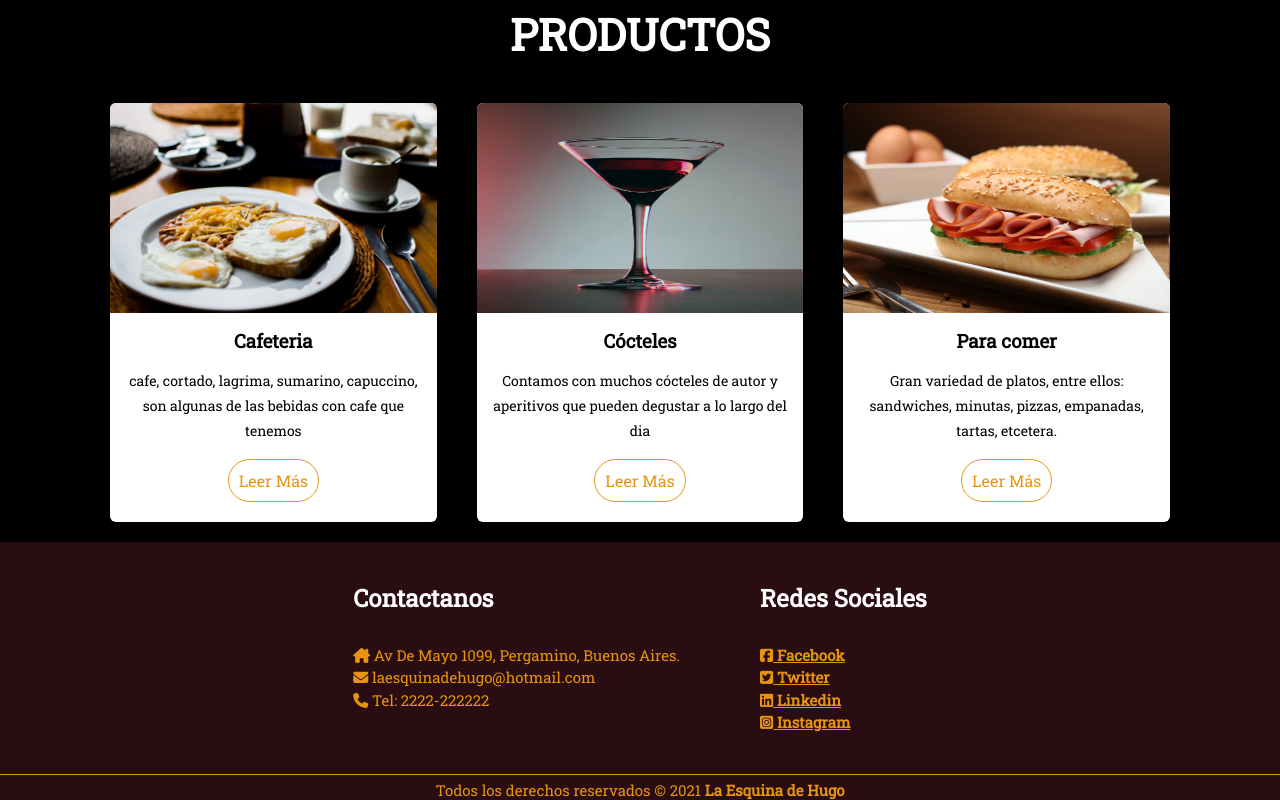
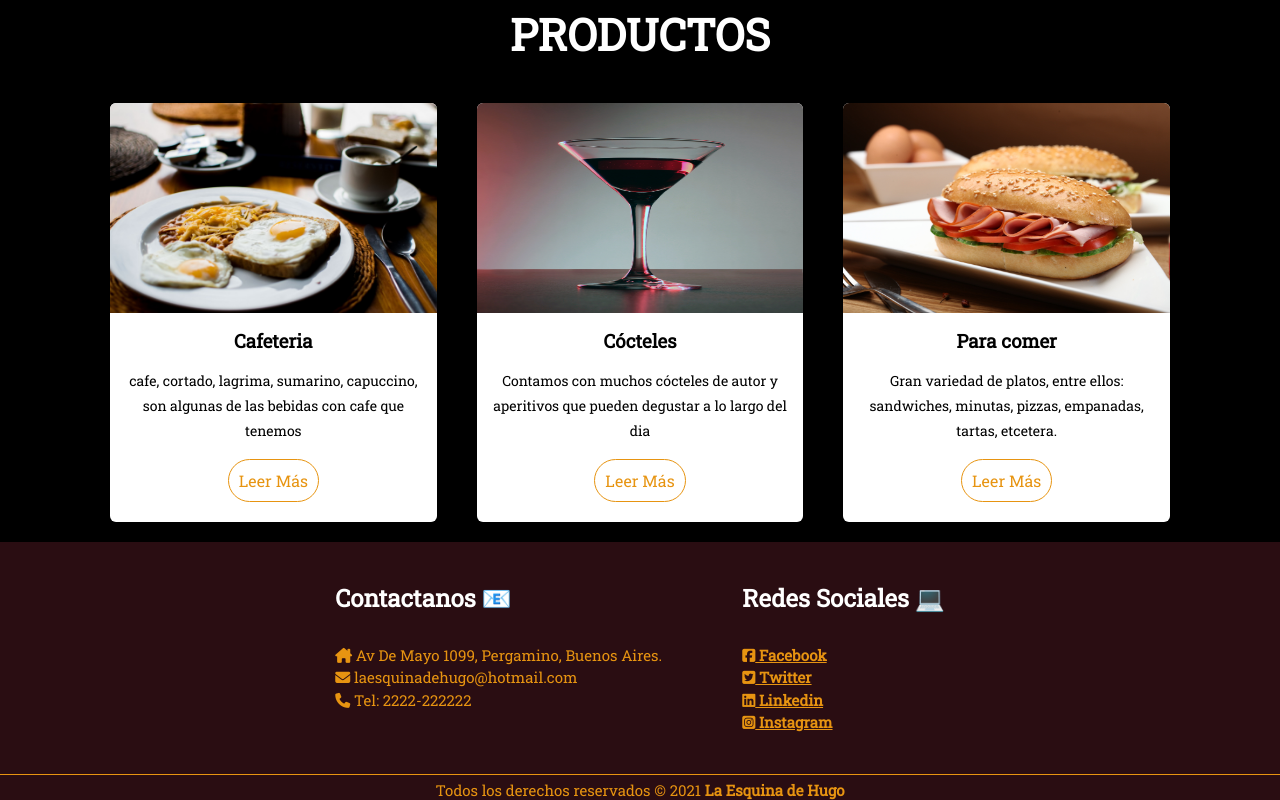
Before and after one commit to caceresexe/desafio04, a plain HTML site: page index.html in a window 1280 px wide. Shown: the part 1805-2605 px from the top of the page. Drawn offline with Linux system fonts and the light colour scheme.

Commit message:
modifying details

```diff
--- a/index.html
+++ b/index.html
@@ -97,7 +97,7 @@
     <footer>
         <div class="container-footer">
             <div class="box-footer">
-                <h2>Contactanos</h2>
+                <h2>Contactanos 📧</h2>
                     <ul>
                             <li><i class="fa-solid fa-house-chimney"></i> Av De Mayo 1099, Pergamino, Buenos Aires.</li>
                             <li><i class="fa-solid fa-envelope"></i></i> laesquinadehugo@hotmail.com</li>
@@ -107,7 +107,7 @@
             </div>
 
             <div class="box-footer">
-                <h2>Redes Sociales</h2>
+                <h2>Redes Sociales 💻</h2>
                   <ul>
                 <li><a href="#"> <i class="fab fa-facebook-square"></i> Facebook</a></li>
                 <li><a href="#"><i class="fab fa-twitter-square"></i> Twitter</a></li>
--- a/styles.css
+++ b/styles.css
@@ -6,7 +6,6 @@
 
 }
 
-/* Selectores globales */
 body {
     background-color: black;
 
```
